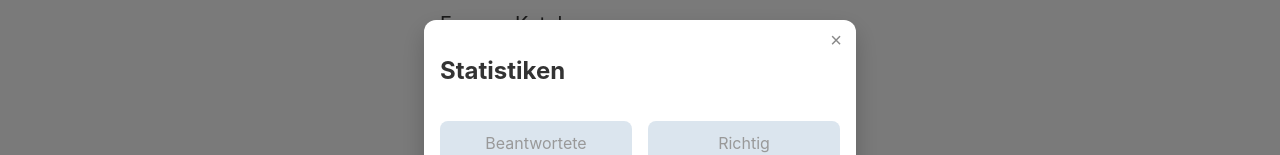
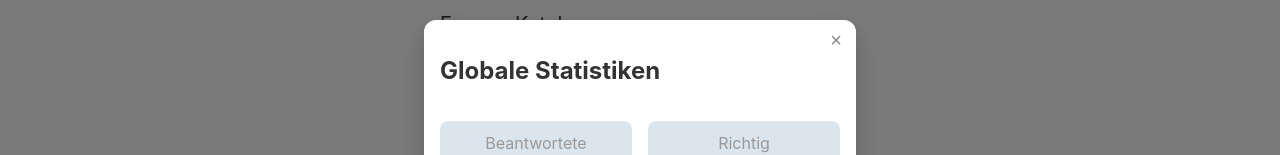
Before and after one commit to roieshalom/fragen-katalog-v2, a React (Vite) app: page / in a window 1280 px wide. Both pictures are taken after a click on the link "Statistiken". Shown: the top 155 px of the page. Built offline with nearby package versions, Linux system fonts and the light colour scheme; no server answers; the database is empty.

Commit message:
rename to Globale Statistiken

```diff
--- a/src/StatsModal.jsx
+++ b/src/StatsModal.jsx
@@ -74,7 +74,7 @@ export default function StatsModal({ onClose, questions }) {
         <button className="close-button" onClick={() => onClose()}>
           &times;
         </button>
-        <h2 className="text-xl font-bold mb-4">Statistiken</h2>
+        <h2 className="text-xl font-bold mb-4">Globale Statistiken</h2>
 
         <div className="modal-content">
           <div className="stats-summary">
```
